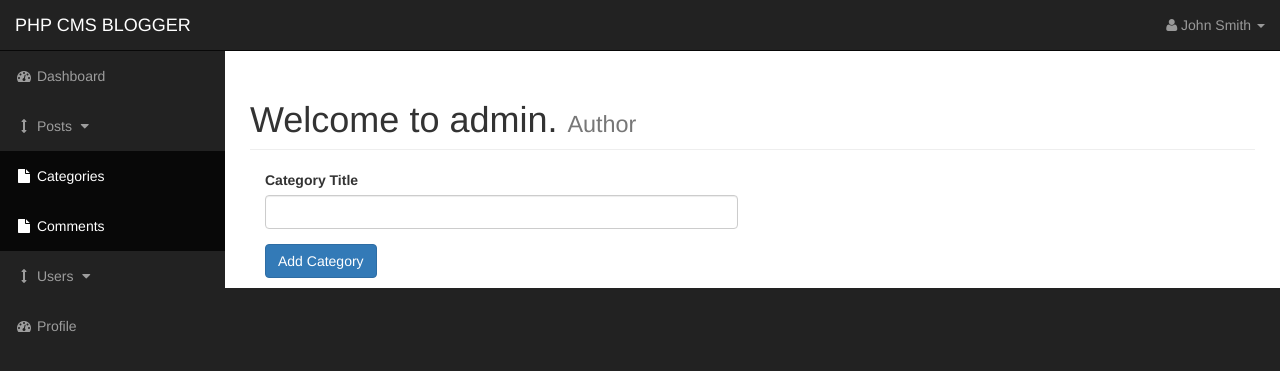
After one commit to Kwoly/PHP-CMS-Blogger, a PHP site: page /admin/categories.php in a window 1280 px wide. The commit adds this page. Shown: the top 371 px of the page. Run offline with PHP 8.4, Linux system fonts and the light colour scheme.

Commit message:
base category page content

```diff
--- /dev/null
+++ b/admin/categories.php
@@ -0,0 +1,51 @@
+<?php include "includes/header.php" ?>
+
+    <div id="wrapper">
+
+        <?php include "includes/nav.php" ?>
+
+        <div id="page-wrapper">
+
+            <div class="container-fluid">
+
+                <!-- Page Heading -->
+                <div class="row">
+                    <div class="col-lg-12">
+                        <h1 class="page-header">
+                            Welcome to admin.
+                            <small>Author</small>
+                        </h1>
+
+                        <div class="col-xs-6">
+                          <form action="">
+                            <div class="form-group">
+                            <label for="cat_title">Category Title</label>
+                                <input class="form-control" type="text" name="cat_title">
+                            </div>
+                            <div class="formg-roup">
+                                <input class="btn btn-primary" type="submit" name="submit" value="Add Category">
+                            </div>
+                          </form>
+                        </div>
+                        <!-- <ol class="breadcrumb">
+                            <li>
+                                <i class="fa fa-dashboard"></i>  <a href="index.html">Dashboard</a>
+                            </li>
+                            <li class="active">
+                                <i class="fa fa-file"></i> Blank Page
+                            </li>
+                        </ol> -->
+                    </div>
+                </div>
+                <!-- /.row -->
+
+            </div>
+            <!-- /.container-fluid -->
+
+        </div>
+        <!-- /#page-wrapper -->
+
+    </div>
+    <!-- /#wrapper -->
+
+<?php include "includes/footer.php" ?>
--- a/admin/includes/header.php
+++ b/admin/includes/header.php
@@ -1,3 +1,5 @@
+<?php include "../includes/db.php" ?>
+
 <!DOCTYPE html>
 <html lang="en">
 
```
